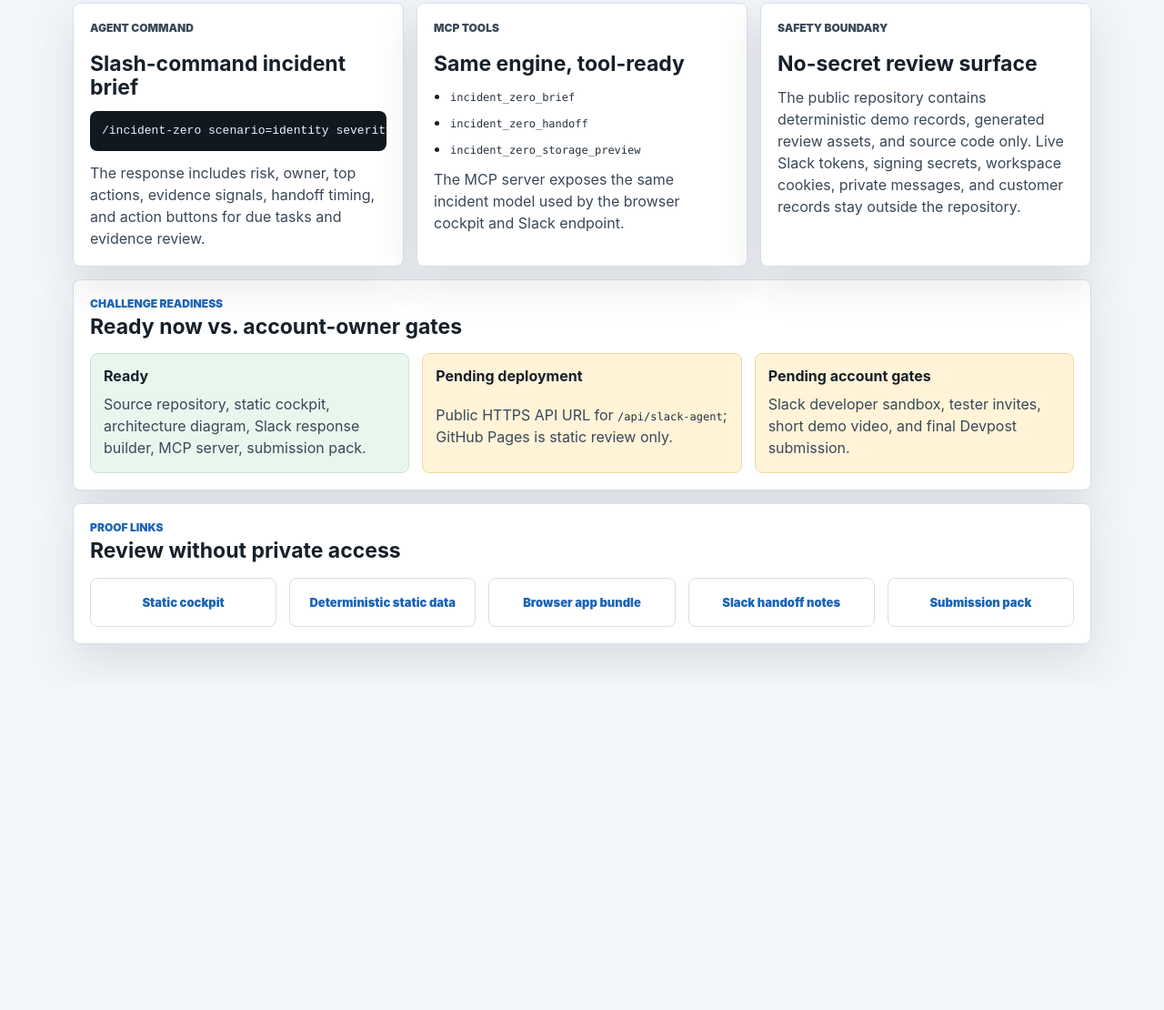
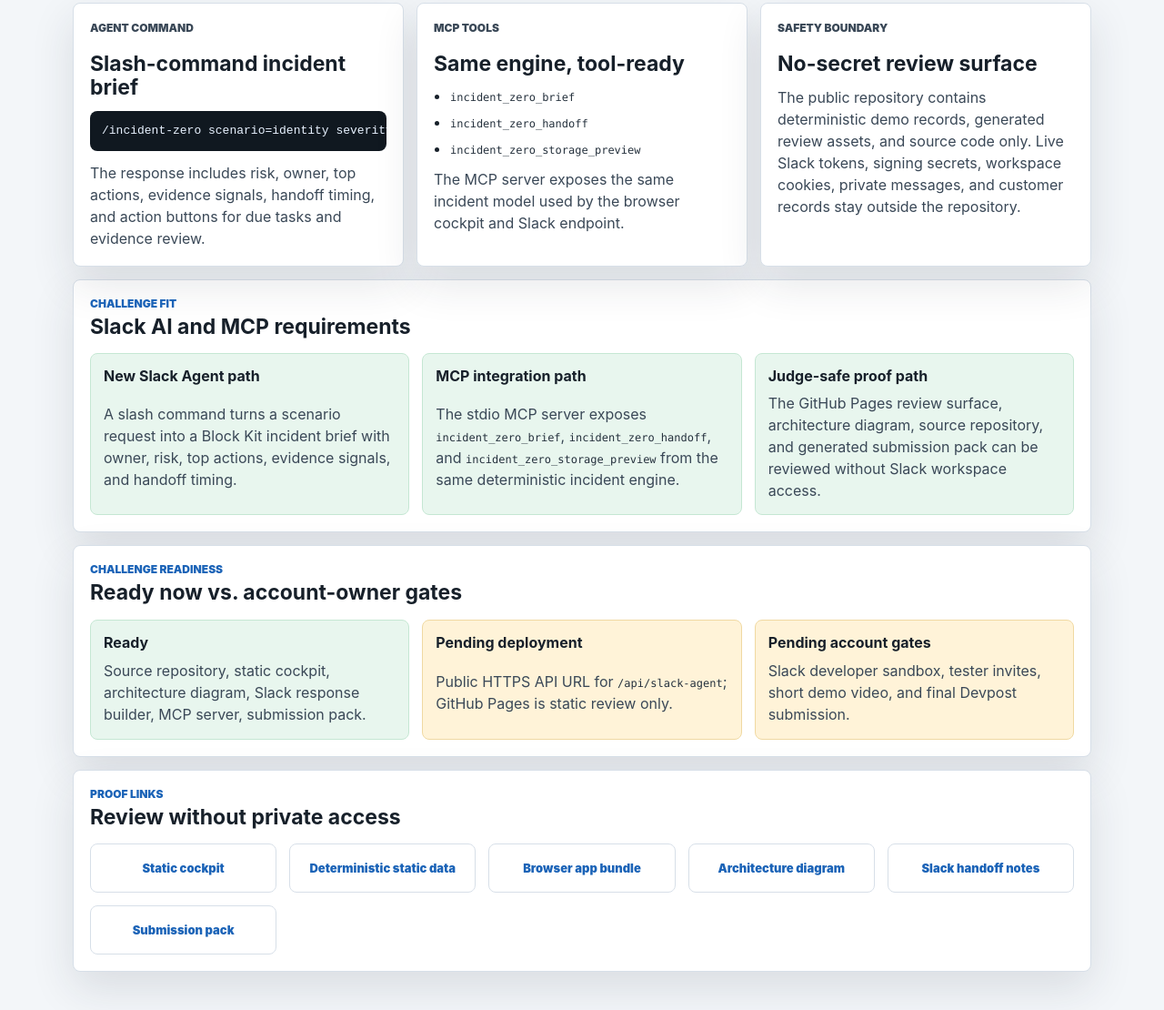
Before and after one commit to OOYXLOO/incident-zero-stack, a website: page public/slack-agent-review.html in a window 1280 px wide. Shown: the part 588-1698 px from the top of the page at 91% size. Before the commit the page ends 1338 px from the top, so only its background shows below. Drawn offline with Linux system fonts and the light colour scheme.

Commit message:
Clarify Slack challenge fit on review page

```diff
--- a/public/slack-agent-review.html
+++ b/public/slack-agent-review.html
@@ -51,6 +51,27 @@
 
       <section class="review-section">
         <div>
+          <p class="eyebrow">Challenge fit</p>
+          <h2>Slack AI and MCP requirements</h2>
+        </div>
+        <div class="readiness-matrix">
+          <div class="readiness-item ready">
+            <strong>New Slack Agent path</strong>
+            <span>A slash command turns a scenario request into a Block Kit incident brief with owner, risk, top actions, evidence signals, and handoff timing.</span>
+          </div>
+          <div class="readiness-item ready">
+            <strong>MCP integration path</strong>
+            <span>The stdio MCP server exposes <code>incident_zero_brief</code>, <code>incident_zero_handoff</code>, and <code>incident_zero_storage_preview</code> from the same deterministic incident engine.</span>
+          </div>
+          <div class="readiness-item ready">
+            <strong>Judge-safe proof path</strong>
+            <span>The GitHub Pages review surface, architecture diagram, source repository, and generated submission pack can be reviewed without Slack workspace access.</span>
+          </div>
+        </div>
+      </section>
+
+      <section class="review-section">
+        <div>
           <p class="eyebrow">Challenge readiness</p>
           <h2>Ready now vs. account-owner gates</h2>
         </div>
@@ -79,6 +100,7 @@
           <a href="./">Static cockpit</a>
           <a href="static-demo-data.js">Deterministic static data</a>
           <a href="app.js">Browser app bundle</a>
+          <a href="https://raw.githubusercontent.com/OOYXLOO/incident-zero-stack/master/docs/slack-agent-architecture.svg">Architecture diagram</a>
           <a href="https://raw.githubusercontent.com/OOYXLOO/incident-zero-stack/master/docs/slack_agent_handoff.md">Slack handoff notes</a>
           <a href="https://raw.githubusercontent.com/OOYXLOO/incident-zero-stack/master/docs/slack_challenge_submission_pack.md">Submission pack</a>
         </div>
--- a/scripts/verify-static-review.js
+++ b/scripts/verify-static-review.js
@@ -65,6 +65,9 @@ async function checkSlackReviewPage(baseUrl) {
   if (!response.ok) return fail("slack-agent-review", `${response.status} ${response.statusText}`);
   if (!text.includes("Incident response briefs")) return fail("slack-agent-review", "missing hero value proposition");
   if (!text.includes("/incident-zero scenario=identity severity=critical")) return fail("slack-agent-review", "missing slash command example");
+  if (!text.includes("Slack AI and MCP requirements")) return fail("slack-agent-review", "missing challenge fit section");
+  if (!text.includes("MCP integration path")) return fail("slack-agent-review", "missing MCP requirement mapping");
+  if (!text.includes("Architecture diagram")) return fail("slack-agent-review", "missing architecture proof link");
   if (!text.includes("GitHub Pages is static review only")) return fail("slack-agent-review", "missing static/API boundary");
   return pass("slack-agent-review", url);
 }
```
